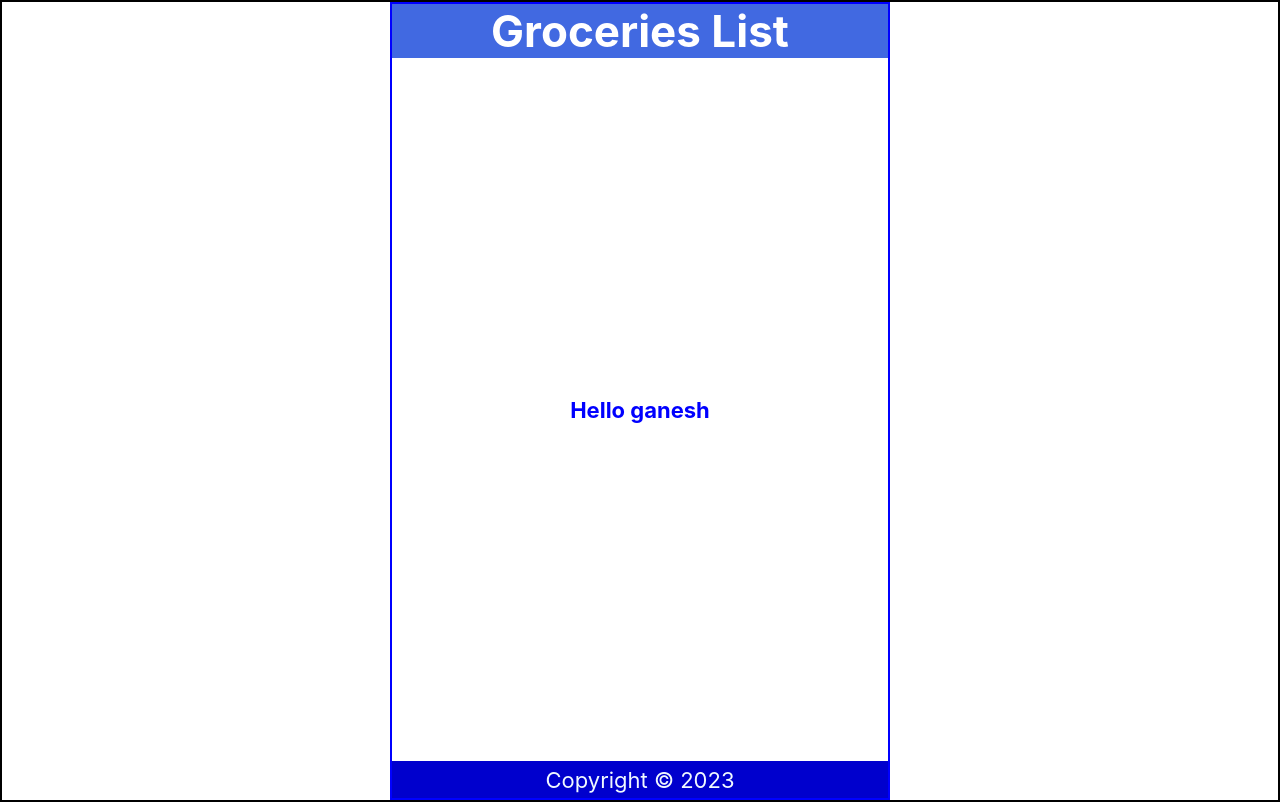
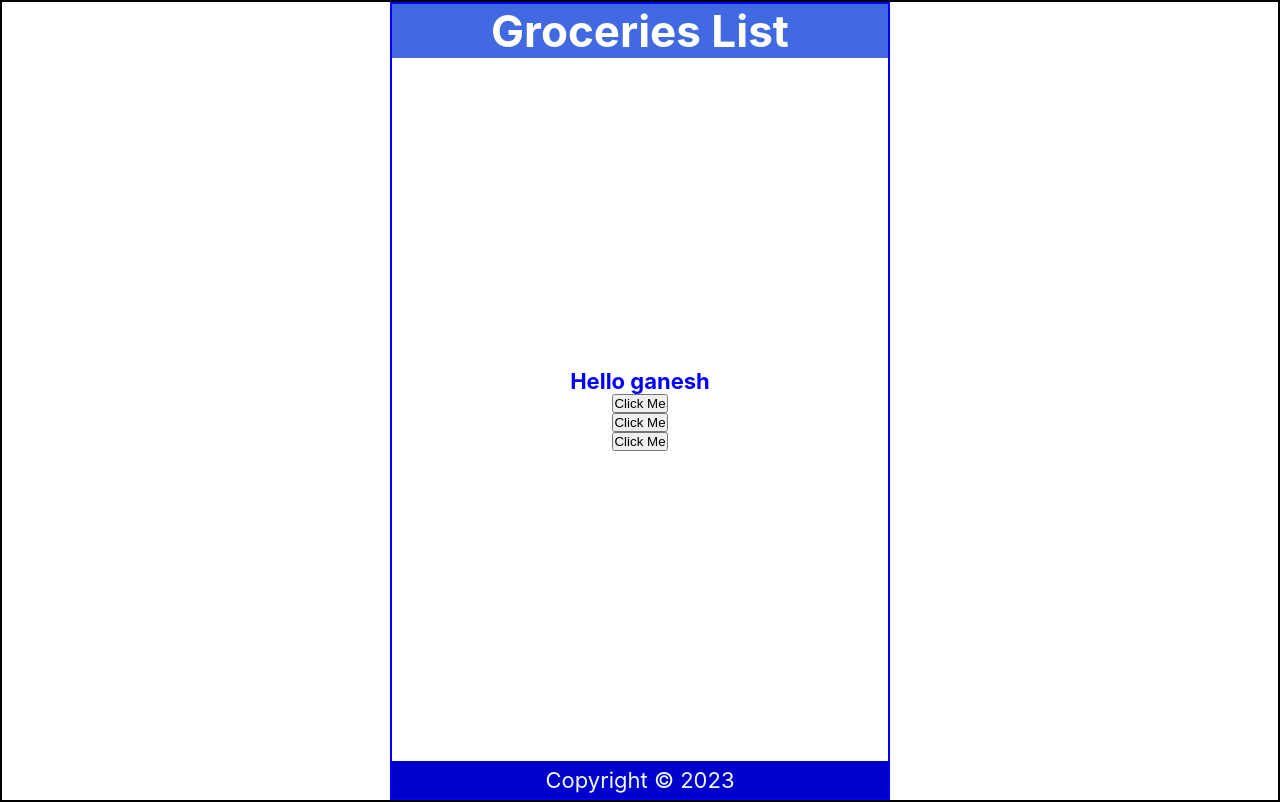
Before and after one commit to mukunthans/React-List-and-Keys, a React (Create React App) app: page / in a window 1280 px wide. Built offline with nearby package versions, Linux system fonts and the light colour scheme.

Commit message:
After lec 5

```diff
--- a/src/App.js
+++ b/src/App.js
@@ -5,11 +5,7 @@ import Content from './Content';
 import Footer from './Footer';
 
 function App() {
-  const handleNameChange = ()=>{
-    const names =["mukunth","ganesh","mahes"];
-    const int = Math.floor(Math.random()*3);
-    return names[int];
-  }
+
   return (
     <div className="App">
      <Header/>
--- a/src/Content.js
+++ b/src/Content.js
@@ -4,11 +4,31 @@ const Content = () => {
     const int = Math.floor(Math.random()*3);
     return names[int];
   }
+
+  const handleClick = () => {
+    console.log("clicked");
+  }
+  const handleClick2 = (name) => {
+    console.log(`${name} clicked`);
+  }
+    const handleClick3 = (e) => {
+    console.log(e);
+    console.log(e.target.innerText);
+  }
+
+
     return (
     <main>
-        <p>
+        <p onDoubleClick={handleClick}>
+          {/*handleNameChange is called immediately*/ }
             Hello {handleNameChange()}
         </p>
+        {/*since inside onclick we pass reference
+        handleClick is not called immediately*/ }
+        <button onClick={handleClick}> Click Me</button>
+        <button onClick={() => handleClick2("Mukunth")}> Click Me</button>
+        <button onClick={(event) => handleClick3(event)}> Click Me</button>
+
     </main>
     )
 }
--- a/src/index.css
+++ b/src/index.css
@@ -37,6 +37,7 @@ header {
 
 }
 
+
 main {
   width: 100%;
   flex-grow:1;
@@ -45,6 +46,7 @@ main {
   align-items: center;
   font-weight: bolder;
   color:blue;
+  flex-direction: column;
 }
 footer {
   width: 100%;
```
